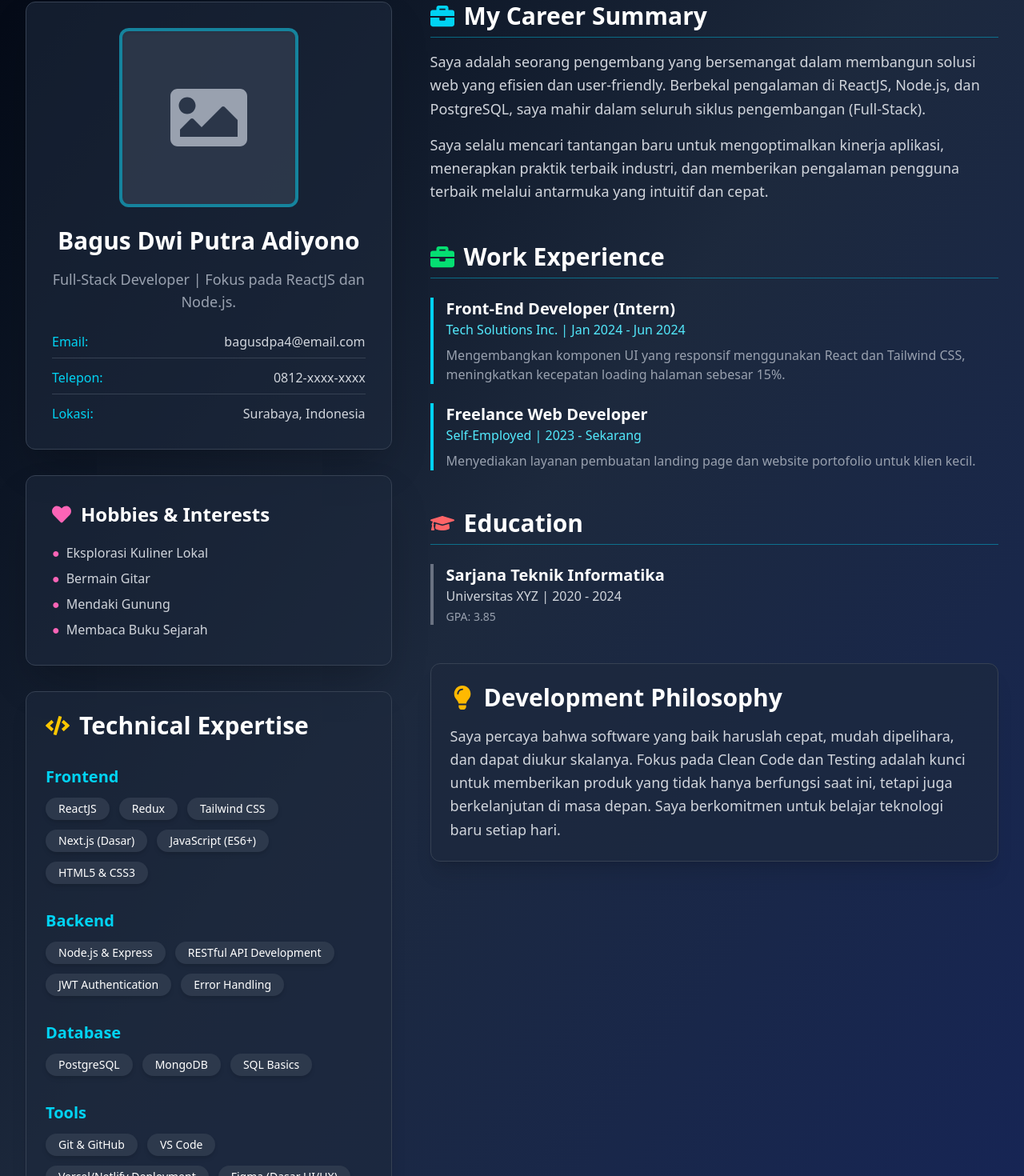
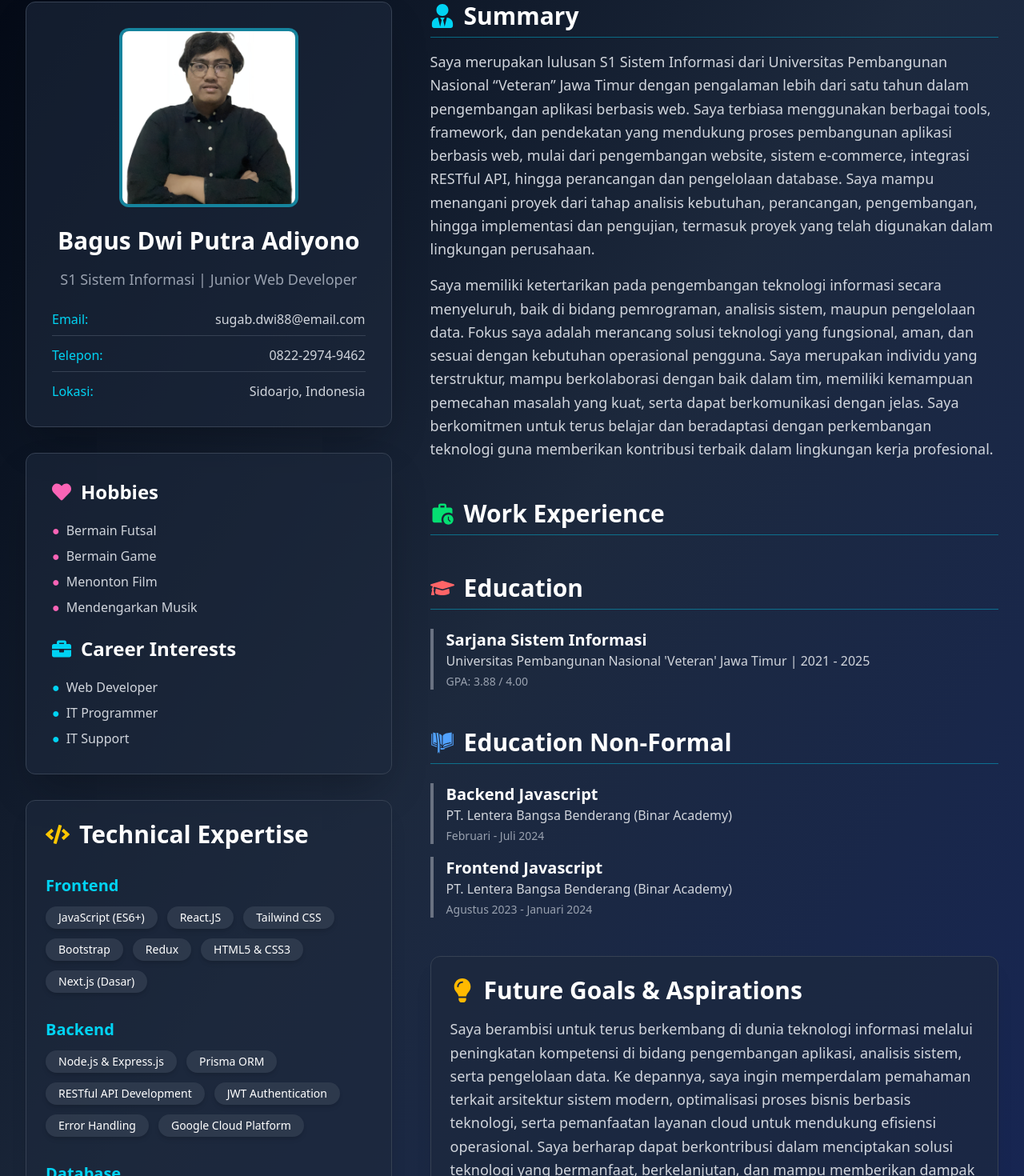
Before and after one commit to Bagusdpa4/Portofolio, a React (Vite) app: page /about-me in a window 1280 px wide. Shown: the part 218-1688 px from the top of the page at 80% size. Built offline with nearby package versions, Linux system fonts and the light colour scheme.

Commit message:
Data About Me

```diff
--- a/src/pages/profile/AboutMe.jsx
+++ b/src/pages/profile/AboutMe.jsx
@@ -5,73 +5,95 @@ import {
   FaBriefcase,
   FaLightbulb,
   FaHeart,
-  FaImage,
+  FaUserTie,
 } from "react-icons/fa";
+import { MdWorkHistory } from "react-icons/md";
+import { GiBookmarklet } from "react-icons/gi";
+import Foto from "../../assets/img/Foto.JPG";
 import { Navbar } from "../../assets/components/navbar/Navbar";
 import { Loading } from "../../assets/components/loading/Loading";
 import { motion } from "framer-motion";
 
-const developmentPhilosophy =
-  "Saya percaya bahwa software yang baik haruslah cepat, mudah dipelihara, dan dapat diukur skalanya. Fokus pada Clean Code dan Testing adalah kunci untuk memberikan produk yang tidak hanya berfungsi saat ini, tetapi juga berkelanjutan di masa depan. Saya berkomitmen untuk belajar teknologi baru setiap hari.";
+const futureFocusAndAspiration =
+  "Saya berambisi untuk terus berkembang di dunia teknologi informasi melalui peningkatan kompetensi di bidang pengembangan aplikasi, analisis sistem, serta pengelolaan data. Ke depannya, saya ingin memperdalam pemahaman terkait arsitektur sistem modern, optimalisasi proses bisnis berbasis teknologi, serta pemanfaatan layanan cloud untuk mendukung efisiensi operasional. Saya berharap dapat berkontribusi dalam menciptakan solusi teknologi yang bermanfaat, berkelanjutan, dan mampu memberikan dampak positif bagi pengguna maupun organisasi.";
 const careerSummary1 =
-  "Saya adalah seorang pengembang yang bersemangat dalam membangun solusi web yang efisien dan user-friendly. Berbekal pengalaman di ReactJS, Node.js, dan PostgreSQL, saya mahir dalam seluruh siklus pengembangan (Full-Stack).";
+  "Saya merupakan lulusan S1 Sistem Informasi dari Universitas Pembangunan Nasional “Veteran” Jawa Timur dengan pengalaman lebih dari satu tahun dalam pengembangan aplikasi berbasis web. Saya terbiasa menggunakan berbagai tools, framework, dan pendekatan yang mendukung proses pembangunan aplikasi berbasis web, mulai dari pengembangan website, sistem e-commerce, integrasi RESTful API, hingga perancangan dan pengelolaan database. Saya mampu menangani proyek dari tahap analisis kebutuhan, perancangan, pengembangan, hingga implementasi dan pengujian, termasuk proyek yang telah digunakan dalam lingkungan perusahaan.";
 const careerSummary2 =
-  "Saya selalu mencari tantangan baru untuk mengoptimalkan kinerja aplikasi, menerapkan praktik terbaik industri, dan memberikan pengalaman pengguna terbaik melalui antarmuka yang intuitif dan cepat.";
+  "Saya memiliki ketertarikan pada pengembangan teknologi informasi secara menyeluruh, baik di bidang pemrograman, analisis sistem, maupun pengelolaan data. Fokus saya adalah merancang solusi teknologi yang fungsional, aman, dan sesuai dengan kebutuhan operasional pengguna. Saya merupakan individu yang terstruktur, mampu berkolaborasi dengan baik dalam tim, memiliki kemampuan pemecahan masalah yang kuat, serta dapat berkomunikasi dengan jelas. Saya berkomitmen untuk terus belajar dan beradaptasi dengan perkembangan teknologi guna memberikan kontribusi terbaik dalam lingkungan kerja profesional.";
 
 const hobbies = [
-  "Eksplorasi Kuliner Lokal",
-  "Bermain Gitar",
-  "Mendaki Gunung",
-  "Membaca Buku Sejarah",
+  "Bermain Futsal",
+  "Bermain Game",
+  "Menonton Film",
+  "Mendengarkan Musik",
 ];
+
+const interest = ["Web Developer", "IT Programmer", "IT Support"];
 
 const categorizedSkills = {
   Frontend: [
-    "ReactJS",
+    "JavaScript (ES6+)",
+    "React.JS",
+    "Tailwind CSS",
+    "Bootstrap",
     "Redux",
-    "Tailwind CSS",
+    "HTML5 & CSS3",
     "Next.js (Dasar)",
-    "JavaScript (ES6+)",
-    "HTML5 & CSS3",
   ],
   Backend: [
-    "Node.js & Express",
+    "Node.js & Express.js",
+    "Prisma ORM",
     "RESTful API Development",
     "JWT Authentication",
     "Error Handling",
+    "Google Cloud Platform",
   ],
-  Database: ["PostgreSQL", "MongoDB", "SQL Basics"],
+  Database: ["PostgreSQL", "MySQL (Dasar)"],
   Tools: [
     "Git & GitHub",
-    "VS Code",
-    "Vercel/Netlify Deployment",
-    "Figma (Dasar UI/UX)",
+    "Visual Studio Code",
+    "Postman",
+    "Vercel",
+    "Microsoft Office",
   ],
 };
 
 const myExperiences = [
-  {
-    title: "Front-End Developer (Intern)",
-    company: "Tech Solutions Inc.",
-    duration: "Jan 2024 - Jun 2024",
-    description:
-      "Mengembangkan komponen UI yang responsif menggunakan React dan Tailwind CSS, meningkatkan kecepatan loading halaman sebesar 15%.",
-  },
-  {
-    title: "Freelance Web Developer",
-    company: "Self-Employed",
-    duration: "2023 - Sekarang",
-    description:
-      "Menyediakan layanan pembuatan landing page dan website portofolio untuk klien kecil.",
-  },
+  // {
+  //   title: "Front-End Developer (Intern)",
+  //   company: "Tech Solutions Inc.",
+  //   duration: "Jan 2024 - Jun 2024",
+  //   description:
+  //     "Mengembangkan komponen UI yang responsif menggunakan React dan Tailwind CSS, meningkatkan kecepatan loading halaman sebesar 15%.",
+  // },
+  // {
+  //   title: "Freelance Web Developer",
+  //   company: "Self-Employed",
+  //   duration: "2023 - Sekarang",
+  //   description:
+  //     "Menyediakan layanan pembuatan landing page dan website portofolio untuk klien kecil.",
+  // },
 ];
 
 const myEducation = [
   {
-    degree: "Sarjana Teknik Informatika",
-    institution: "Universitas XYZ",
-    duration: "2020 - 2024",
-    gpa: "3.85",
+    degree: "Sarjana Sistem Informasi",
+    institution: "Universitas Pembangunan Nasional 'Veteran' Jawa Timur",
+    duration: "2021 - 2025",
+    gpa: "3.88 / 4.00",
+  },
+];
+
+const myEducationNonFormal = [
+  {
+    degree: "Backend Javascript",
+    institution: "PT. Lentera Bangsa Benderang (Binar Academy)",
+    duration: "Februari - Juli 2024",
+  },
+  {
+    degree: "Frontend Javascript",
+    institution: "PT. Lentera Bangsa Benderang (Binar Academy)",
+    duration: "Agustus 2023 - Januari 2024",
   },
 ];
 
@@ -158,7 +180,7 @@ export const AboutMe = () => {
 
         <div className="grid grid-cols-1 gap-12 lg:grid-cols-5">
           <motion.div
-            className="order-1 space-y-8 lg:order-0 lg:col-span-2"
+            className="lg:order-0 order-1 space-y-8 lg:col-span-2"
             variants={staggerContainer}
             initial="hidden"
             whileInView="visible"
@@ -168,9 +190,14 @@ export const AboutMe = () => {
               className="bg-slate-800/60 rounded-xl border border-gray-700 p-8 shadow-2xl"
               variants={fadeInLeft}
             >
-              <div className="mx-auto mb-6 h-56 w-56 overflow-hidden rounded-xl border-4 border-cyan-400/50 bg-gray-700/70 p-4 shadow-inner">
+              <div className="mx-auto mb-6 h-56 w-56 overflow-hidden rounded-xl border-4 border-cyan-400/50 bg-gray-700/70 shadow-inner">
                 <div className="flex h-full w-full items-center justify-center">
-                  <FaImage className="h-24 w-24 text-gray-400" />
+                  <img
+                    src={Foto}
+                    loading="lazy"
+                    alt="Foto Profil Bagus Dwi"
+                    className="h-full w-full object-cover"
+                  />
                 </div>
               </div>
 
@@ -179,21 +206,21 @@ export const AboutMe = () => {
               </h2>
 
               <p className="mb-6 text-center text-lg text-gray-400">
-                Full-Stack Developer | Fokus pada ReactJS dan Node.js.
+                S1 Sistem Informasi | Junior Web Developer
               </p>
 
               <div className="space-y-3 text-gray-300">
                 <p className="flex justify-between border-b border-gray-700 pb-2">
                   <span className="font-medium text-cyan-400">Email:</span>
-                  <span className="text-right">bagusdpa4@email.com</span>
+                  <span className="text-right">sugab.dwi88@email.com</span>
                 </p>
                 <p className="flex justify-between border-b border-gray-700 pb-2">
                   <span className="font-medium text-cyan-400">Telepon:</span>
-                  <span className="text-right">0812-xxxx-xxxx</span>
+                  <span className="text-right">0822-2974-9462</span>
                 </p>
                 <p className="flex justify-between">
                   <span className="font-medium text-cyan-400">Lokasi:</span>
-                  <span className="text-right">Surabaya, Indonesia</span>
+                  <span className="text-right">Sidoarjo, Indonesia</span>
                 </p>
               </div>
             </motion.div>
@@ -203,13 +230,24 @@ export const AboutMe = () => {
               variants={fadeInLeft}
             >
               <h2 className="mb-5 flex items-center text-2xl font-bold text-white">
-                <FaHeart className="mr-3 text-pink-400" /> Hobbies & Interests
+                <FaHeart className="mr-3 text-pink-400" /> Hobbies
               </h2>
               <ul className="list-none space-y-2 pl-0 text-gray-300">
                 {hobbies.map((hobby, index) => (
                   <li key={index} className="flex items-center">
                     <span className="mr-2 text-pink-400">&#9679;</span>
                     {hobby}
+                  </li>
+                ))}
+              </ul>
+              <h2 className="mb-5 mt-6 flex items-center text-2xl font-bold text-white">
+                <FaBriefcase className="mr-3 text-cyan-400" /> Career Interests
+              </h2>
+              <ul className="list-none space-y-2 pl-0 text-gray-300">
+                {interest.map((item, index) => (
+                  <li key={index} className="flex items-center">
+                    <span className="mr-2 text-cyan-400">&#9679;</span>
+                    {item}
                   </li>
                 ))}
               </ul>
@@ -252,18 +290,18 @@ export const AboutMe = () => {
           </motion.div>
 
           <motion.div
-            className="order-2 space-y-12 lg:order-0 lg:col-span-3"
+            className="lg:order-0 order-2 space-y-12 lg:col-span-3"
             variants={staggerContainer}
             initial="hidden"
             whileInView="visible"
             viewport={{ once: true, amount: 0.1 }}
           >
             <motion.section
-              className="order-2 space-y-4 lg:order-0"
+              className="lg:order-0 order-2 space-y-4"
               variants={fadeInRight}
             >
               <h2 className="flex items-center border-b border-cyan-500/50 pb-2 text-3xl font-bold text-white">
-                <FaBriefcase className="mr-3 text-cyan-400" /> My Career Summary
+                <FaUserTie className="mr-3 text-cyan-400" /> Summary
               </h2>
               <p className="text-lg leading-relaxed text-gray-300">
                 {careerSummary1}
@@ -274,11 +312,12 @@ export const AboutMe = () => {
             </motion.section>
 
             <motion.section
-              className="order-3 space-y-6 lg:order-0"
+              className="lg:order-0 order-3 space-y-6"
               variants={fadeInRight}
             >
               <h2 className="flex items-center border-b border-cyan-500/50 pb-2 text-3xl font-bold text-white">
-                <FaBriefcase className="mr-3 text-green-400" /> Work Experience
+                <MdWorkHistory className="mr-3 text-green-400" /> Work
+                Experience
               </h2>
               <div className="space-y-6">
                 {myExperiences.map((exp, index) => (
@@ -300,7 +339,7 @@ export const AboutMe = () => {
             </motion.section>
 
             <motion.section
-              className="order-4 space-y-6 lg:order-0"
+              className="lg:order-0 order-4 space-y-6"
               variants={fadeInRight}
             >
               <h2 className="flex items-center border-b border-cyan-500/50 pb-2 text-3xl font-bold text-white">
@@ -325,12 +364,39 @@ export const AboutMe = () => {
               </div>
             </motion.section>
 
+            <motion.section
+              className="lg:order-0 order-4 space-y-6"
+              variants={fadeInRight}
+            >
+              <h2 className="flex items-center border-b border-cyan-500/50 pb-2 text-3xl font-bold text-white">
+                <GiBookmarklet className="mr-3 text-blue-400" /> Education
+                Non-Formal
+              </h2>
+              <div className="space-y-4">
+                {myEducationNonFormal.map((edu, index) => (
+                  <motion.div
+                    key={index}
+                    className="border-l-4 border-gray-500 pl-4"
+                    variants={fadeInRight}
+                  >
+                    <h3 className="text-xl font-semibold text-white">
+                      {edu.degree}
+                    </h3>
+                    <p className="font-medium text-gray-300">
+                      {edu.institution}
+                    </p>
+                    <p className="mt-1 text-sm text-gray-400">{edu.duration}</p>
+                  </motion.div>
+                ))}
+              </div>
+            </motion.section>
+
             <motion.div
-              className="bg-slate-800/60 order-5 rounded-xl border border-gray-700 p-8 shadow-2xl lg:order-0 lg:hidden"
+              className="bg-slate-800/60 lg:order-0 order-5 rounded-xl border border-gray-700 p-8 shadow-2xl lg:hidden"
               variants={fadeInRight}
             >
               <h2 className="mb-5 flex items-center text-2xl font-bold text-white">
-                <FaHeart className="mr-3 text-pink-400" /> Hobbies & Interests
+                <FaHeart className="mr-3 text-pink-400" /> Hobbies
               </h2>
               <ul className="list-none space-y-2 pl-0 text-gray-300">
                 {hobbies.map((hobby, index) => (
@@ -340,23 +406,35 @@ export const AboutMe = () => {
                   </li>
                 ))}
               </ul>
+
+              <h2 className="mb-5 mt-6 flex items-center text-2xl font-bold text-white">
+                <FaBriefcase className="mr-3 text-cyan-400" /> Career Interests
+              </h2>
+              <ul className="list-none space-y-2 pl-0 text-gray-300">
+                {interest.map((interest, index) => (
+                  <li key={index} className="flex items-center">
+                    <span className="mr-2 text-blue-400">&#9679;</span>
+                    {interest}
+                  </li>
+                ))}
+              </ul>
             </motion.div>
 
             <motion.section
-              className="bg-slate-800/60 order-6 space-y-4 rounded-xl border border-gray-700 p-6 shadow-xl lg:order-0"
+              className="bg-slate-800/60 lg:order-0 order-6 space-y-4 rounded-xl border border-gray-700 p-6 shadow-xl"
               variants={fadeInRight}
             >
               <h2 className="flex items-center text-3xl font-bold text-white">
-                <FaLightbulb className="mr-3 text-amber-400" /> Development
-                Philosophy
+                <FaLightbulb className="mr-3 text-amber-400" /> Future Goals &
+                Aspirations
               </h2>
               <p className="text-lg leading-relaxed text-gray-300">
-                {developmentPhilosophy}
+                {futureFocusAndAspiration}
               </p>
             </motion.section>
 
             <motion.section
-              className="bg-slate-800/60 order-7 space-y-6 rounded-xl border border-gray-700 p-6 shadow-xl lg:order-0 lg:hidden"
+              className="bg-slate-800/60 lg:order-0 order-7 space-y-6 rounded-xl border border-gray-700 p-6 shadow-xl lg:hidden"
               variants={fadeInRight}
             >
               <h2 className="flex items-center text-3xl font-bold text-white">
```
Also changed, not shown: src/assets/img/Foto.jpg (added).
